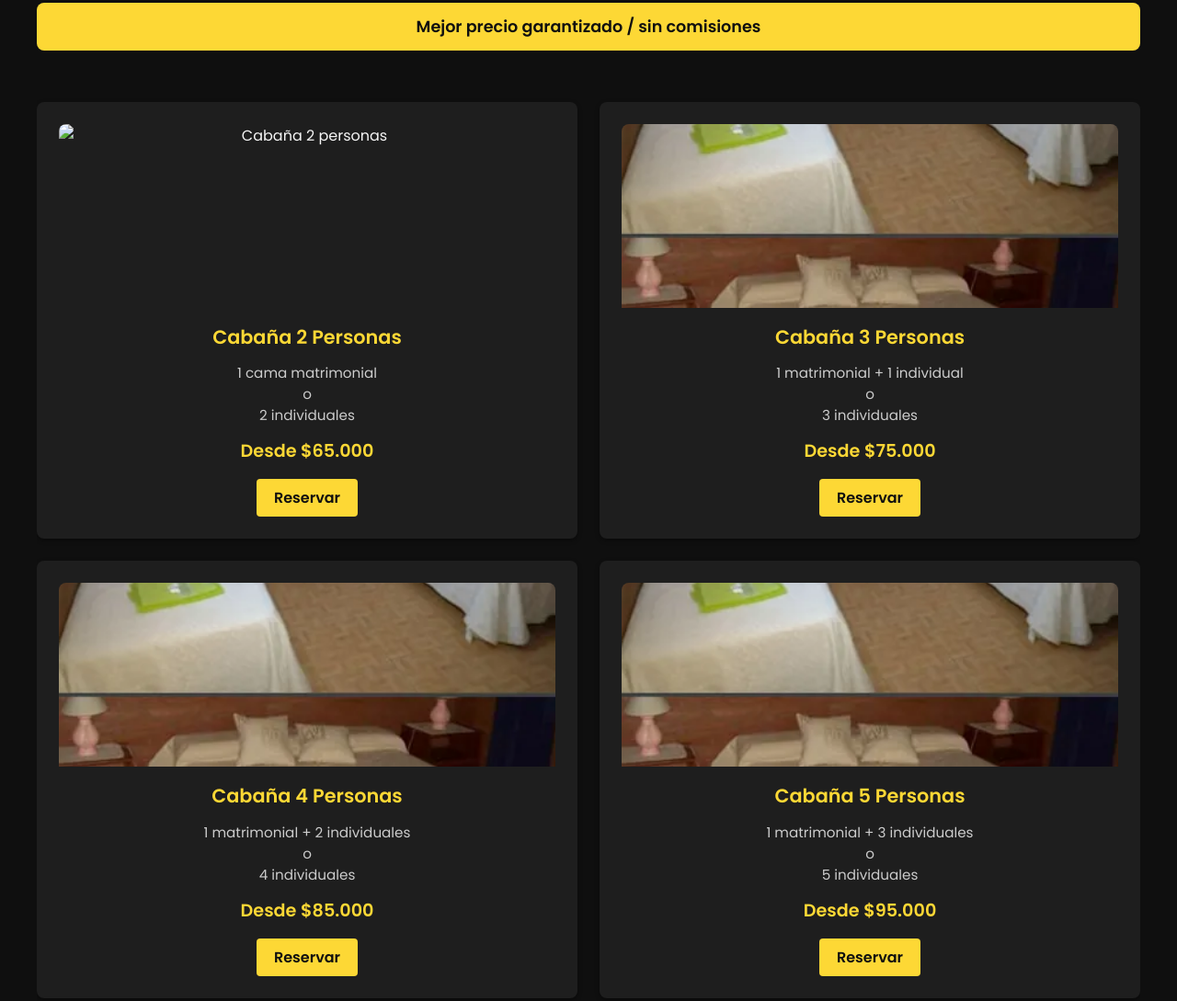
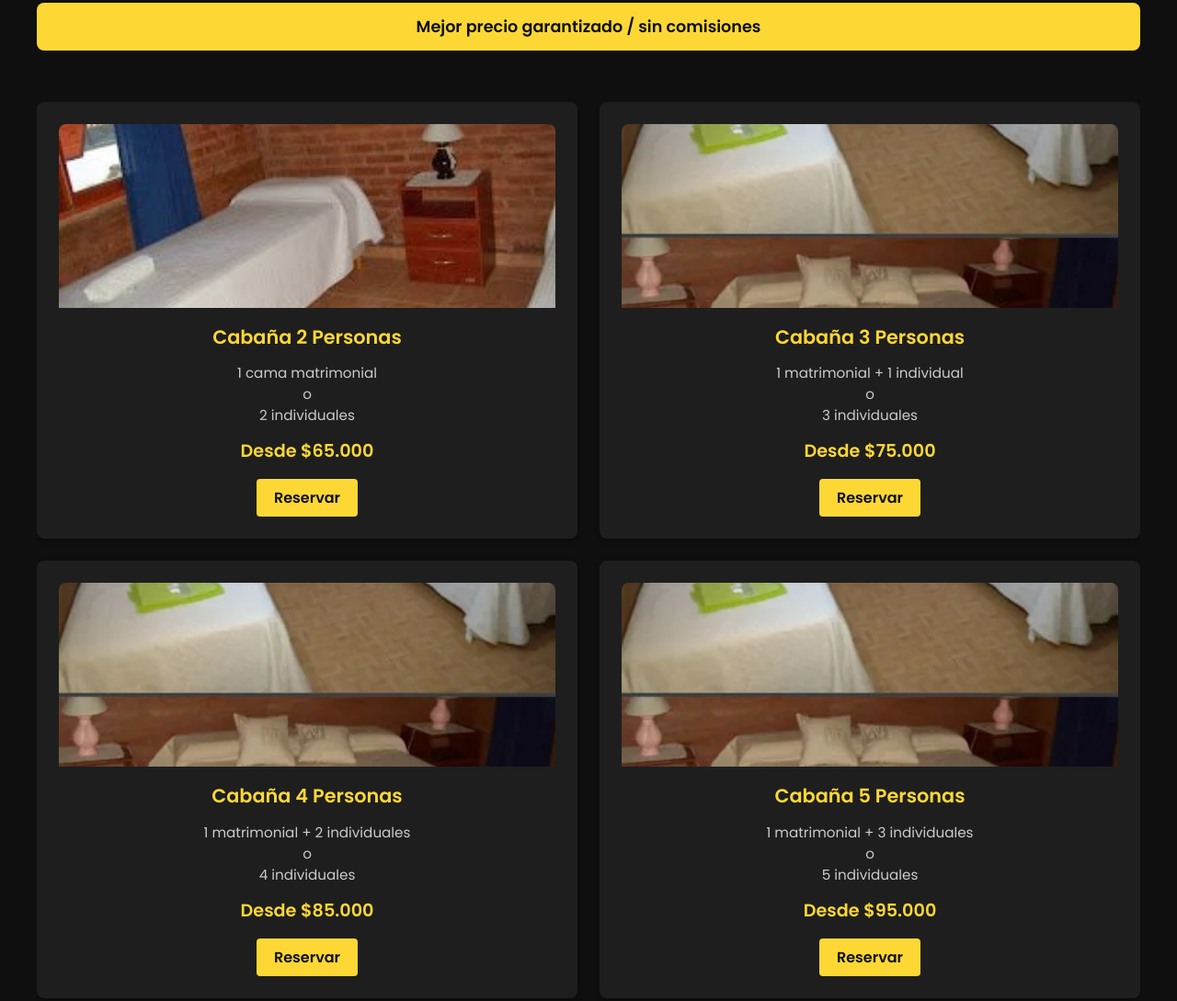
Before and after one commit to cabaniasriocuarto/GPT-Deep-Seek, a plain HTML site: page index.html in a window 1280 px wide. Shown: the part 845-1934 px from the top of the page at 92% size. Drawn offline with Linux system fonts and the light colour scheme.

Commit message:
Update index.html

```diff
--- a/index.html
+++ b/index.html
@@ -166,7 +166,7 @@
       <div class="tarifas-scroll-container">
         <div class="tarifas-grid">
           <div class="tarifa-card">
-            <img src="images/1_plaza.webp" alt="Cabaña 2 personas" class="tarifa-img">
+            <img src="images/1_plaza.jpg" alt="Cabaña 2 personas" class="tarifa-img">
             <h3>Cabaña 2 Personas</h3>
             <p>1 cama matrimonial<br>o<br>2 individuales</p>
             <p class="precio">Desde $65.000</p>
```
